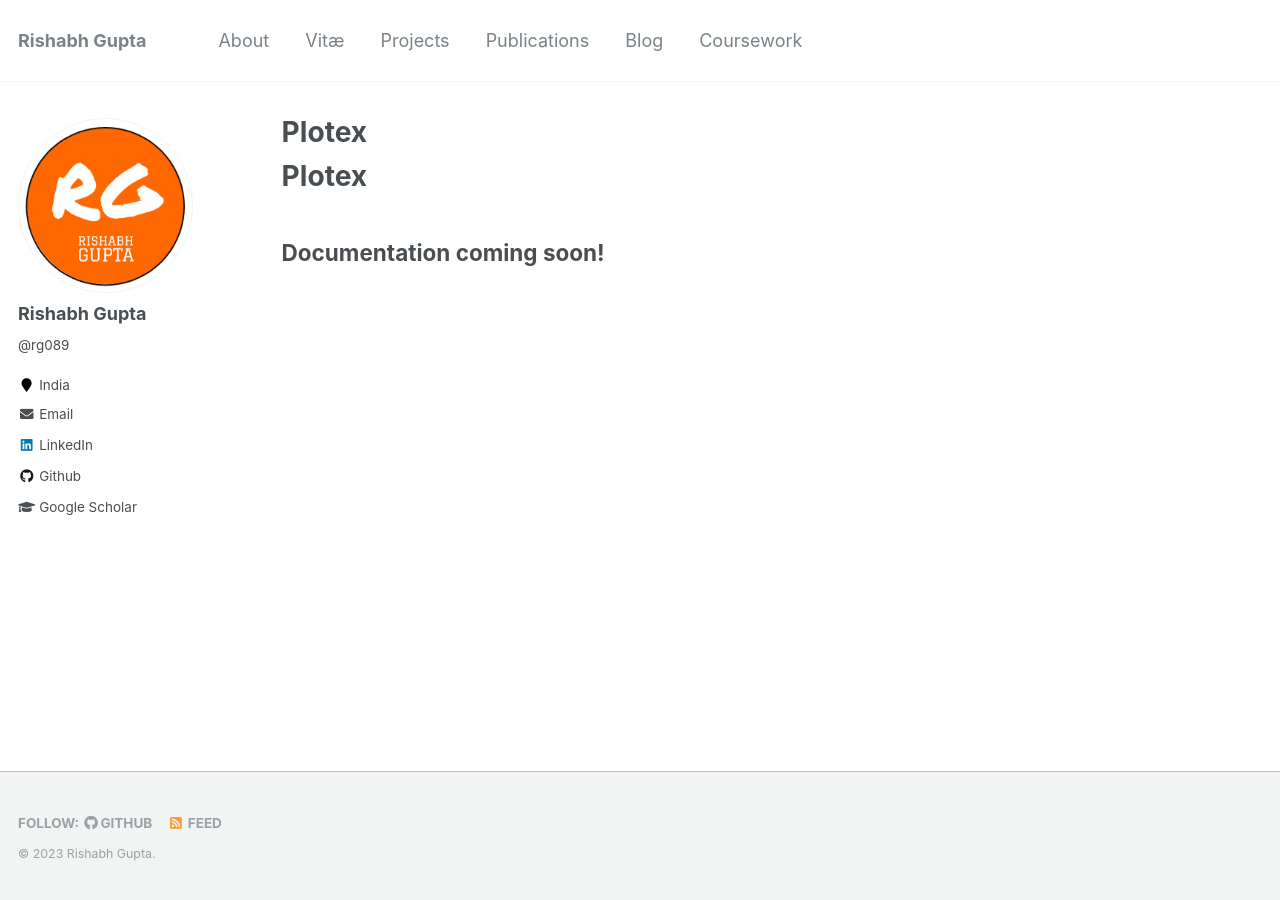
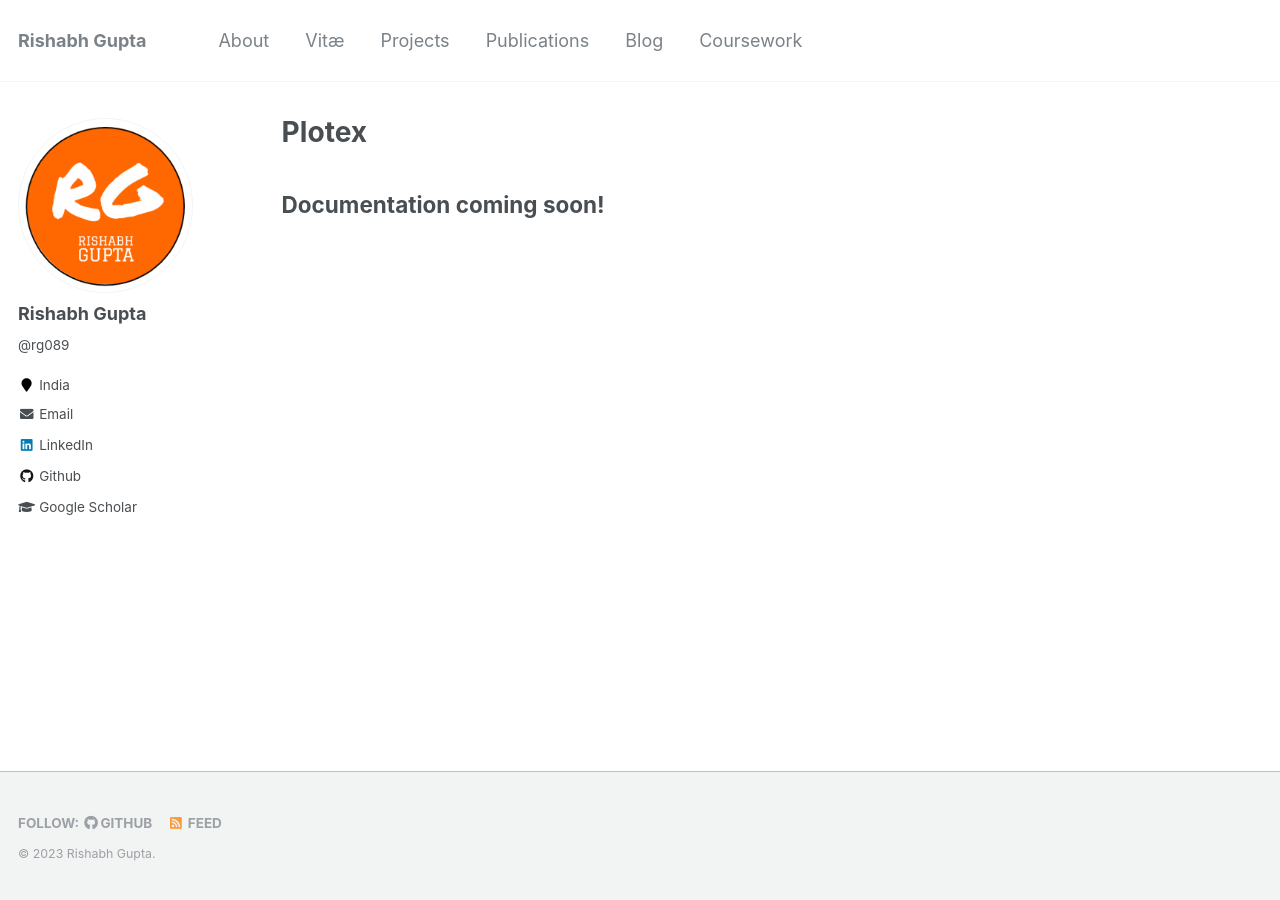
Before and after one commit to rg089/rg089.github.io, a Jekyll site: the page built from _pages/plotex.md, in a window 1280 px wide. Built offline with Jekyll 4.4.1, drawn with Linux system fonts in a browser that asks for light colours.

Commit message:
correct repeating title

```diff
--- a/_pages/plotex.md
+++ b/_pages/plotex.md
@@ -5,6 +5,4 @@ permalink: /plotex/
 author_profile: true
 ---
 
-# Plotex
-
 ## Documentation coming soon!
```
